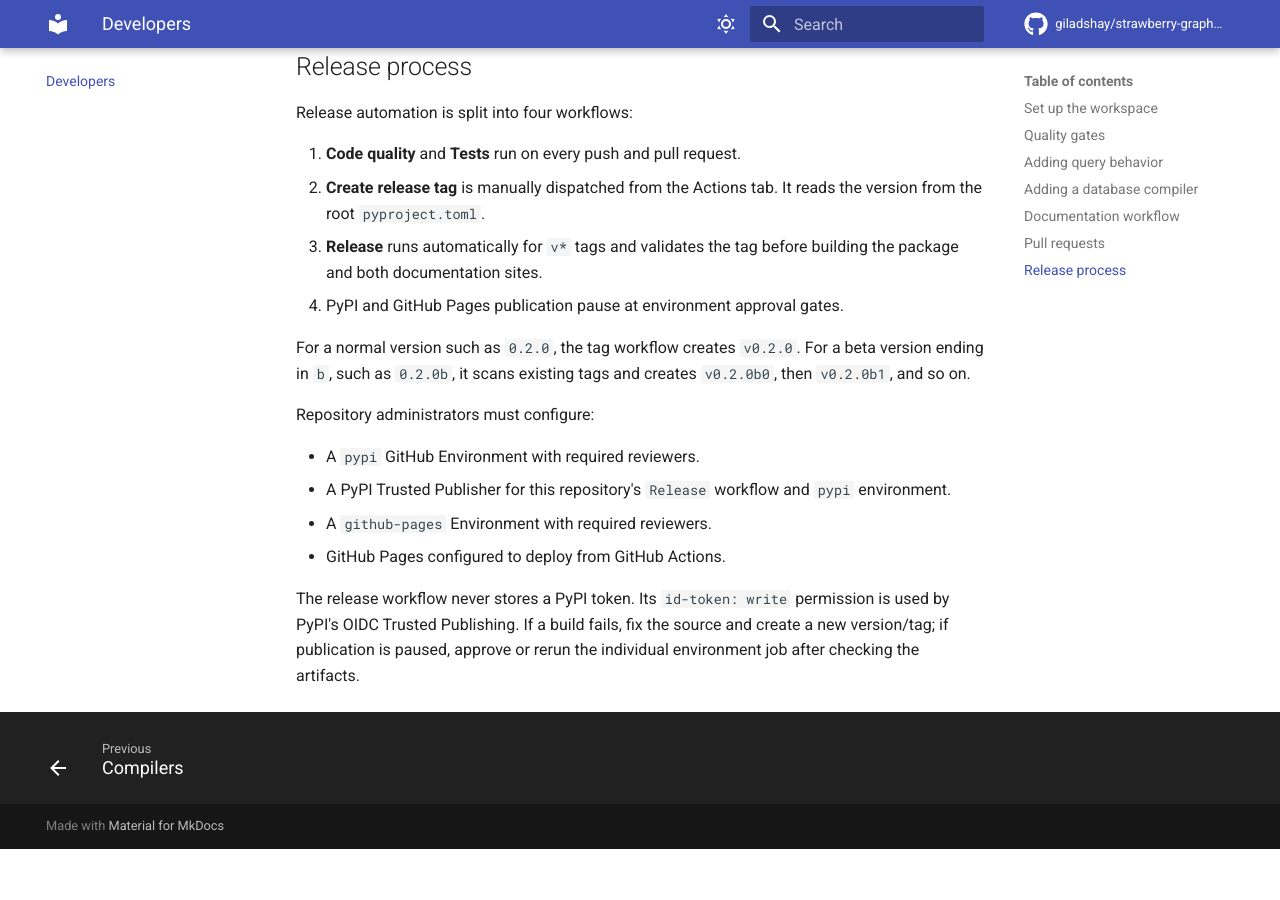
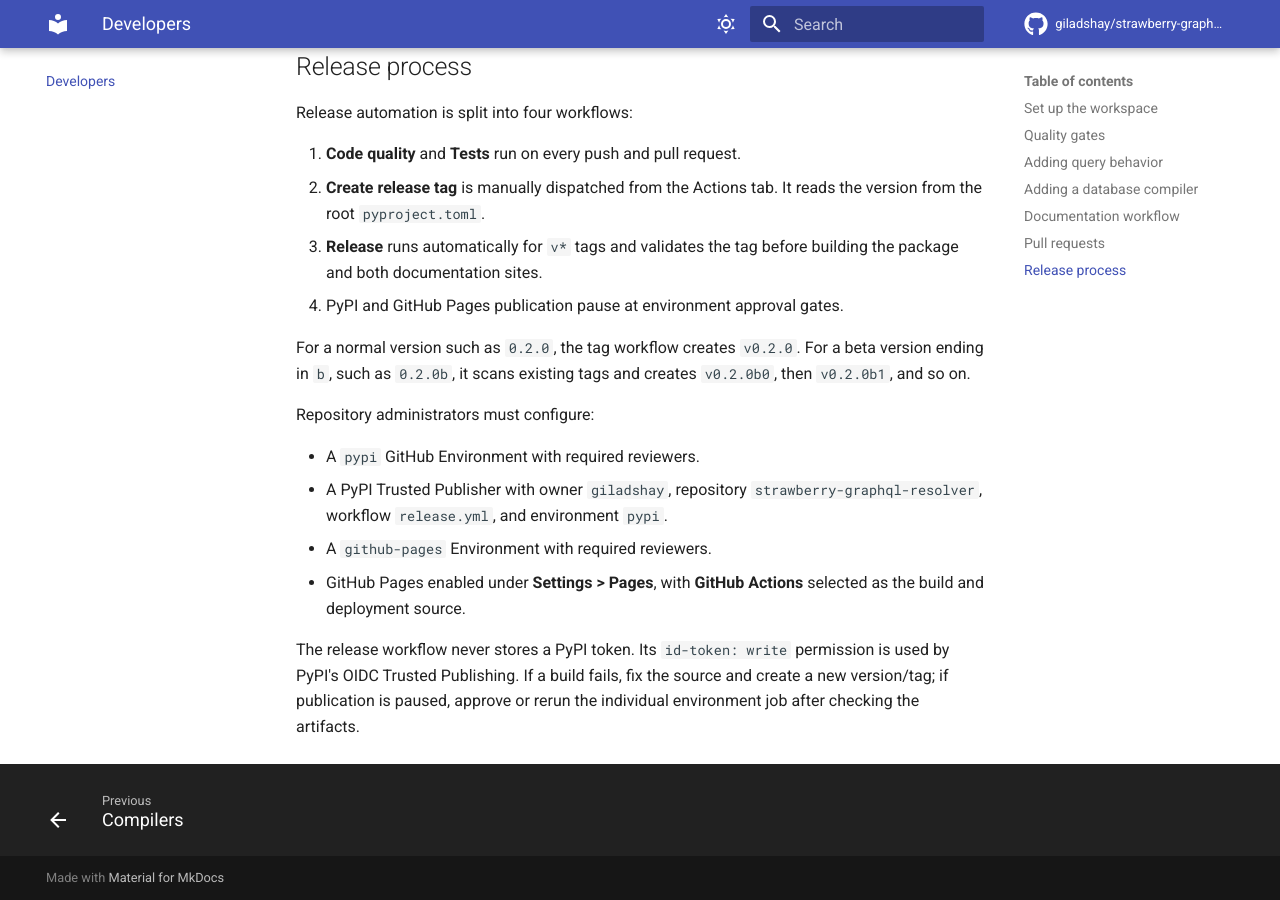
Before and after one commit to giladshay/strawberry-graphql-resolver, an MkDocs documentation site: the page built from docs/developers.md, in a window 1280 px wide and 900 px high, scrolled down 1807 px. Built offline with MkDocs 1.6.1 and Material for MkDocs 9.7.7, drawn with Linux system fonts in a browser that asks for light colours; comment, search, counter and statistics services are not loaded; before the commit the page ends 2656 px from its top, so only the background shows below that.

Commit message:
Update release docs

```diff
--- a/docs/developers.md
+++ b/docs/developers.md
@@ -86,10 +86,12 @@ creates `v0.2.0b0`, then `v0.2.0b1`, and so on.
 Repository administrators must configure:
 
 - A `pypi` GitHub Environment with required reviewers.
-- A PyPI Trusted Publisher for this repository's `Release` workflow and
-  `pypi` environment.
+- A PyPI Trusted Publisher with owner `giladshay`, repository
+   `strawberry-graphql-resolver`, workflow `release.yml`, and environment
+   `pypi`.
 - A `github-pages` Environment with required reviewers.
-- GitHub Pages configured to deploy from GitHub Actions.
+- GitHub Pages enabled under **Settings > Pages**, with **GitHub Actions**
+   selected as the build and deployment source.
 
 The release workflow never stores a PyPI token. Its `id-token: write`
 permission is used by PyPI's OIDC Trusted Publishing. If a build fails, fix
```
